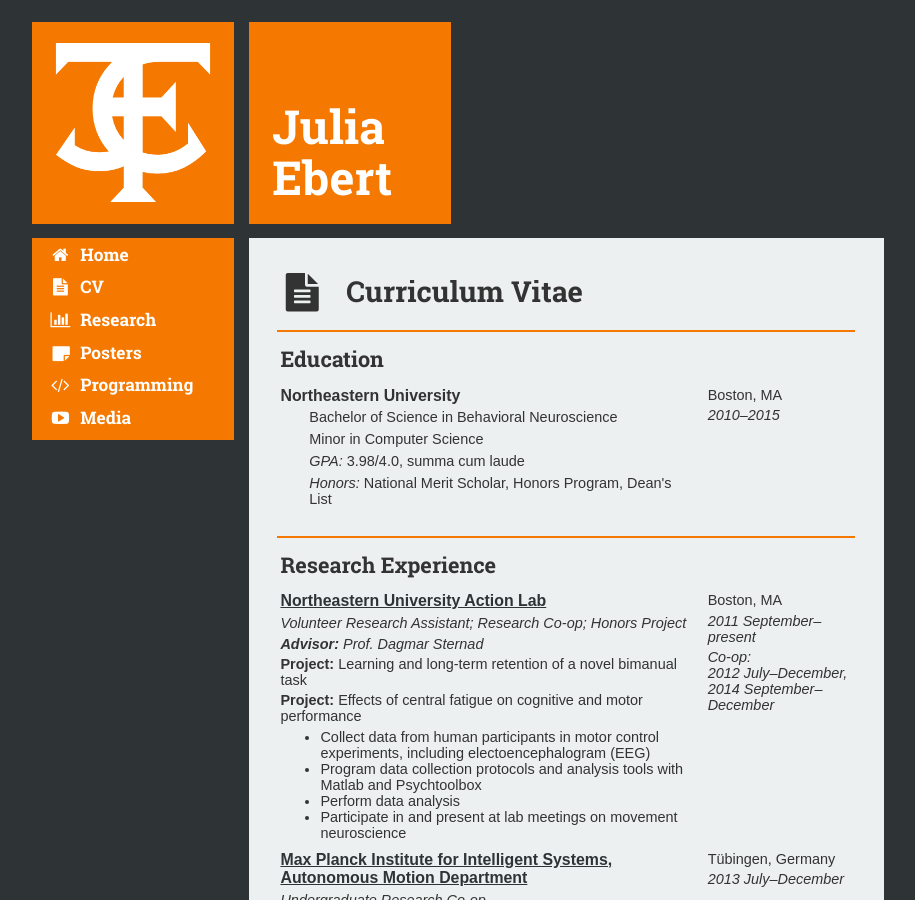
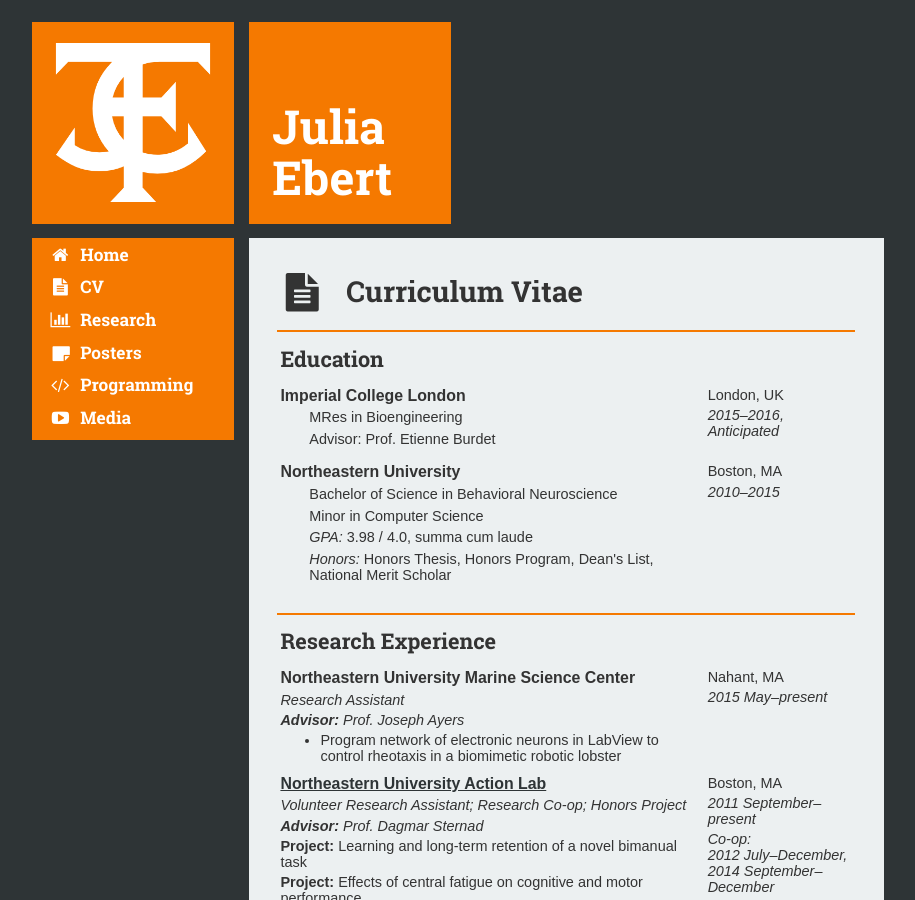
Before and after one commit to jtebert/jtebert.github.io, a Jekyll site: the page built from cv/index.html, in a window 1280 px wide and 900 px high. Shown: the whole window, without its empty margins (182-1097 px from the left). Built offline with Jekyll 4.4.1, drawn with Linux system fonts in a browser that asks for light colours; Markdown is read by kramdown in place of the engine named in the settings.

Commit message:
Add stuff to CV and correct Northeastern seal

```diff
--- a/_includes/cv.html
+++ b/_includes/cv.html
@@ -3,23 +3,24 @@
     <tr><th colspan="2"><a href="#education"><h2>Education</h2></a></th></tr>
     </thead>
     <tbody>
-    <!--<tr>
+    <tr>
         <td>
             <h3>Imperial College London</h3>
-            <p>Candidate for MRes in Bioengineering</p>
+            <p>MRes in Bioengineering</p>
+            <p>Advisor: Prof. Etienne Burdet</p>
         </td>
         <td>
             <h5>London, UK</h5>
             <h4>2015–2016, Anticipated</h4>
         </td>
-    </tr>-->
+    </tr>
     <tr>
         <td>
             <h3>Northeastern University</h3>
             <p>Bachelor of Science in Behavioral Neuroscience</p>
             <p>Minor in Computer Science</p>
-            <p><em>GPA:</em> 3.98/4.0, summa cum laude</p>
-            <p><em>Honors:</em> National Merit Scholar, Honors Program, Dean's List</p>
+            <p><em>GPA:</em> 3.98 / 4.0, summa cum laude</p>
+            <p><em>Honors:</em> Honors Thesis, Honors Program, Dean's List, National Merit Scholar</p>
         </td>
         <td>
             <h5>Boston, MA</h5>
@@ -34,6 +35,20 @@
     <tr><th colspan="2"><a href="#research"><h2>Research Experience</h2></a></th></tr>
     </thead>
     <tbody>
+    <tr>
+        <td>
+            <h3>Northeastern University Marine Science Center</h3>
+            <h4>Research Assistant</h4>
+            <h4><b>Advisor:</b> Prof. Joseph Ayers</h4>
+            <ul>
+                <li>Program network of electronic neurons in LabView to control rheotaxis in a biomimetic robotic lobster</li>
+            </ul>
+        </td>
+        <td>
+            <h5>Nahant, MA</h5>
+            <h4>2015 May–present</h4>
+        </td>
+    </tr>
     <tr>
         <td>
             <a href="http://www.northeastern.edu/actionlab/">
--- a/index.html
+++ b/index.html
@@ -27,7 +27,7 @@
             <p>I am interested in human motor learning, robotics, and the interface between the two, such as robotic prosthetics, biomimetic robotics, and artificial intelligence.</p>
         </div>
     </div><!--
-    --><div class="box"><img src="imgs/Northeastern-seal.png"/></div><!--
+    --><div class="box"><img src="imgs/Northeastern-seal-knockout.png"/></div><!--
     --><div class="box">
         <div>
             <h3>Links</h3>
```
Also changed, not shown: imgs/Northeastern-seal-knockout.png (added), imgs/Northeastern-seal-knockout.svg (added), 1 other file.
